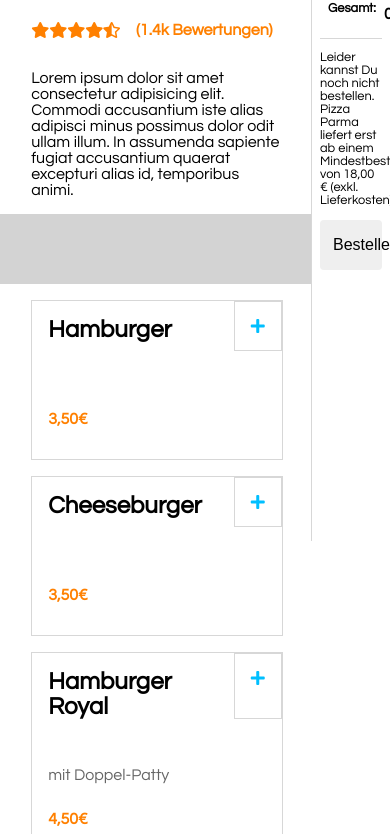
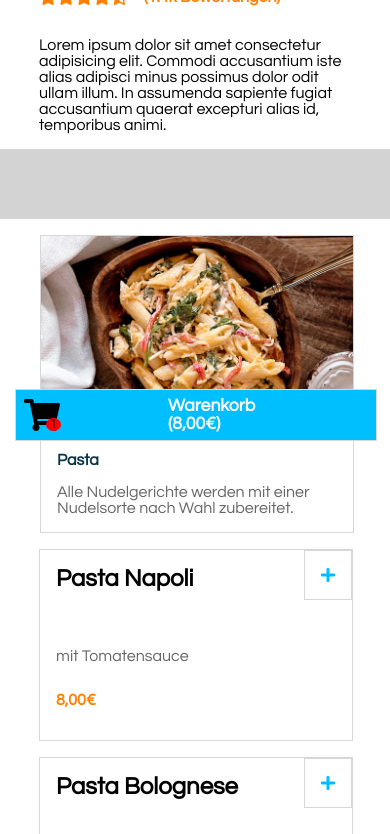
Before and after one commit to alexanderhuxel/lieferrando-clone, a plain HTML site: page html/index.html in a window 390 px wide. Shown: the part 403-1237 px from the top of the page. Drawn offline with Linux system fonts and the light colour scheme.

Commit message:
small changes

```diff
--- a/html/index.html
+++ b/html/index.html
@@ -46,25 +46,20 @@
 
 
         <div id="basket">
-            <h2>Warenkorb</h2>
-            <span id="cart__description">
-                <i class="fas fa-shopping-cart"></i>
-                <p>Wähle leckere Gerichte aus der Karte und bestelle Dein Menü.</p>
+            <span>
+                <p id="basket-logo-media"><i class="fas fa-shopping-cart"></i></p>
+                <p>1</p>
             </span>
-            <span id="cart__row1">
-                <p>Zwischensumme:</p>
-                <p>0,00€</p></span>
-                <span id="cart__row2">
-                <p>Gesamt:</p>
-                <p>0,00€</p>
+            <span>
+                <p id="basket-summary-media">Warenkorb (8,00€)</p>
             </span>
-            <p id="orderinicator">Leider kannst Du noch nicht bestellen. Pizza Parma liefert erst ab einem Mindestbestellwert von 18,00 €
-                (exkl. Lieferkosten).</p>
-                <button>Bestellen</button>
         </div>
     </main>
 
 
 </body>
+<script>
+    init();
+</script>
 
 </html>
--- a/javascript/data.json
+++ b/javascript/data.json
@@ -41,7 +41,7 @@
             "ingredients": "mit Lachs, Sahne und Petersilie"
         },
         {
-            "name": "Pastsa Gorgonzola",
+            "name": "Pasta Gorgonzola",
             "price": "8,50€",
             "ingredients": "mit Gorgonzola-Sahnesauce"
         }
@@ -202,24 +202,24 @@
     ],
     "templates": [
         {
+            "name": "Pasta",
+            "img": "../img/pasta.jpg",
+            "discription": "Alle Nudelgerichte werden mit einer Nudelsorte nach Wahl zubereitet."
+        },
+        {
             "name": "Pizza",
             "img": "../img/pizza.jpg",
             "discription": "Alle Pizzen werden mit Tomatensauce und Käse zubereitet."
         },
         {
-            "name": "Pasta",
-            "img": "../img/pasta.jpg",
-            "discription": "Alle Nudelgerichte werden mit einer Nudelsorte nach Wahl zubereitet."
+            "name": "Burger",
+            "img": "../img/burger.jpg",
+            "discription": ""
         },
         {
             "name": "Drinks",
             "img": "../img/drinks.jpg",
             "discription": ""
-        },
-        {
-            "name" : "Burger",
-            "img" : "../img/burger.jpg",
-            "discription" : ""
         }
     ]
 }
--- a/javascript/javascript.js
+++ b/javascript/javascript.js
@@ -1,51 +1,123 @@
 let heart = "fas fa-heart";
 let info = "fas fa-info";
 let search = "fas fa-search";
+let order = "past,pizza,burger,drinks";
 
-getmeal();
 
-function getmeal() {
 
+/**
+ * initiate all needed functions to
+ * display the homepage
+ * @function getMeal(key,templatenumber)
+ * @function getMeal(key,templatenumber)
+ * @function getMeal(key,templatenumber)
+ * @function getMeal(key,templatenumber)
+ */
+function init() {
+    getMeal("pasta", 0);
+    getMeal("pizza", 1);
+    getMeal("burger", 2);
+    getMeal("drinks", 3);
+    setInterval(() => {
+        checkBasketVersion();
+    }, 50);
+}
+
+function checkBasketVersion() {
+    if (window.innerWidth > 800) {
+        console.log("Desktop Version")
+        setBasket();
+    } if (window.innerWidth < 800) {
+        setBasketMedia();
+        console.log("Mobile Version")
+    }
+}
+
+function setBasketMedia() {
+    document.getElementById("basket").innerHTML = getBasketMedia();
+}
+
+function setBasket() {
+    document.getElementById("basket").innerHTML = getBasket();
+}
+
+function getBasketMedia() {
+    return `   <span>
+    <p id="basket-logo-media"><i class="fas fa-shopping-cart"></i></p>
+    <p>1</p>
+</span>
+<span>
+    <p id="basket-summary-media">Warenkorb (8,00€)</p>
+</span>`
+}
+
+function getBasket() {
+    return ` <h2>Warenkorb</h2>
+    <span id="cart__description">
+        <i class="fas fa-shopping-cart"></i>
+        <p>Wähle leckere Gerichte aus der Karte und bestelle Dein Menü.</p>
+    </span>
+    <span id="cart__row1">
+        <p>Zwischensumme:</p>
+        <p>0,00€</p>
+    </span>
+    <span id="cart__row2">
+        <p>Gesamt:</p>
+        <p>0,00€</p>
+    </span>
+    <p id="orderinicator">Leider kannst Du noch nicht bestellen. Pizza Parma liefert erst ab einem
+        Mindestbestellwert von 18,00 €
+        (exkl. Lieferkosten).</p>
+    <button>Bestellen</button>`
+}
+
+document.addEventListener('scroll', () => {
+    if (window.innerWidth > 800) {
+        if (scrollY > 50) {
+            document.getElementById("basket").style.position = ("fixed");
+            document.getElementById("basket").style.top = ("0");
+            document.getElementById("header").classList.toggle("d-none");
+        } if (scrollY < 50) {
+            document.getElementById("basket").style.top = ("70");
+            document.getElementById("basket").style.position = ("position: absolute");
+            document.getElementById("header").classList.toggle("d-none");
+        }
+    }
+});
+
+function getMeal(key, templatenumber) {
     fetch("../javascript/data.json")
         .then(response => response.json())
         .then(data => {
-            console.log(data)
-            for (let i = 0; i < data.burger.length; i++) {
-                let burger = data.burger[i];
-                document.getElementById("foodbox").innerHTML += returnmeal(burger)
-            } for (let x = 0; x < data.pasta.length; x++) {
-                burger = data.pasta[x];
-                document.getElementById("foodbox").innerHTML += returnmeal(burger)
-            }
-            for (let y = 0; y < data.pizza.length; y++) {
-                burger = data.pizza[y];
-                document.getElementById("foodbox").innerHTML += returnmeal(burger)
-            } for (let v = 0; v < data.drinks.length; v++) {
-                burger = data.drinks[v];
-                document.getElementById("foodbox").innerHTML += returnmeal(burger)
+            let template = data.templates[templatenumber];
+            returnmealtemplate(template);
+            for (let i = 0; i < data[key].length; i++) {
+                let index = data[key][i]
+                document.getElementById("foodbox").innerHTML += returnmeal(index);
             }
         });
 }
 
 
-function returnmeal(burger, i) {
+function returnmeal(index) {
     return `<div class="meal">
     <div class="meal__name">
-        <div class="name">${burger.name}</div>
+        <div class="name">${index.name}</div>
         <div class="add__button--cta"><i class="fas fa-plus"></i></div>
     </div>
     <div class="meal__discription">
-        <p>${burger.ingredients}</p>
+        <p>${index.ingredients}</p>
     </div>
     <div class="meal__price">
-        <p>${burger.price}</p>
+        <p>${index.price}</p>
     </div>
 </div>`
 }
 
-function returnmealtemplate(burgertempl) {
-    return ` < div class="meal__template" >
-             <img src="../img/pexels-vinicius-benedit-1082343 (1).jpg">
-                <div class="meal__category">Pizza</div>
-                <p class="meal__info">${burgertempl}</p></div>`
+function returnmealtemplate(template) {
+    document.getElementById("foodbox").innerHTML += `
+    <div class="meal__template" >
+    <img src="${template.img}">
+    <div class="meal__category">${template.name}</div>
+    <p class="meal__info">${template.discription}</p></div>`
 }
--- a/style/stlye.sass
+++ b/style/stlye.sass
@@ -6,6 +6,9 @@ $font: Takeaway Sans,Avant Garde,Century Gothic,Helvetica,Arial,sans-serif
 $border: 1px solid #d7d7d7
 $margin: 16px
 $deepskyblue: #00bfff
+
+.d-none
+    display: none
 html
     width: 100%
     heigth: 100%
@@ -128,7 +131,7 @@ main
 .meal__template
     margin-left: 1
     border: $border
-    width: 80%
+    width: 100%
     margin-top: $margin
     display: flex
     margin-top: $margin
@@ -149,13 +152,15 @@ main
         height: 200px
         object-fit: cover
 
+
 #basket
+    transition: all 225ms ease-in-out
     position: absolute
-    top: 100px
+    top: 70px
     right: 0px
-    width: 20%
+    width: calc( 20% - 2px )
     height: 100%
-    border-left: $border
+    border: $border
     display: flex
     flex-direction: column
     h2
@@ -209,3 +214,53 @@ button
     transition: color .15s ease-in-out,background-color .15s ease-in-out,border-color .15s ease-in-out,box-shadow .15s ease-in-out
     &:hover
         cursor: pointer
+
+@media( max-width:  800px )
+    main
+        width: 100%
+
+    #restaurant-logo
+        width: 100px
+        height: 100px
+
+    #basket
+        position: fixed
+        bottom: 0px
+        left: 15px
+        right: 15px
+        width: calc( 100% - 30px )
+        height: 50px
+        background-color: $deepskyblue
+        top: inherit
+        display: flex
+        flex-direction: row
+        justify-content: space-around
+        span
+            position: relative
+            &:nth-of-type(1)
+                display: flex
+                justify-content: center
+                align-items: center
+                margin-right: 100px
+                p
+                    font-size: 2em
+                    &:nth-of-type(2)
+                        font-size: .8em
+                        border-radius: 50%
+                        background-color: red
+                        width: 15px
+                        heigth: 15px
+                        text-align: center
+                        position: absolute
+                        left: 30px
+                        top: 15px
+
+            &:nth-of-type(2)
+                display: flex
+                justify-content: center
+                align-items: center
+                margin-right: 200px
+                p
+                    color: $white
+                    font-weight: 700
+                    font-size: 1.1em
```
Also changed, not shown: style/stlye.css, 1 other file.
